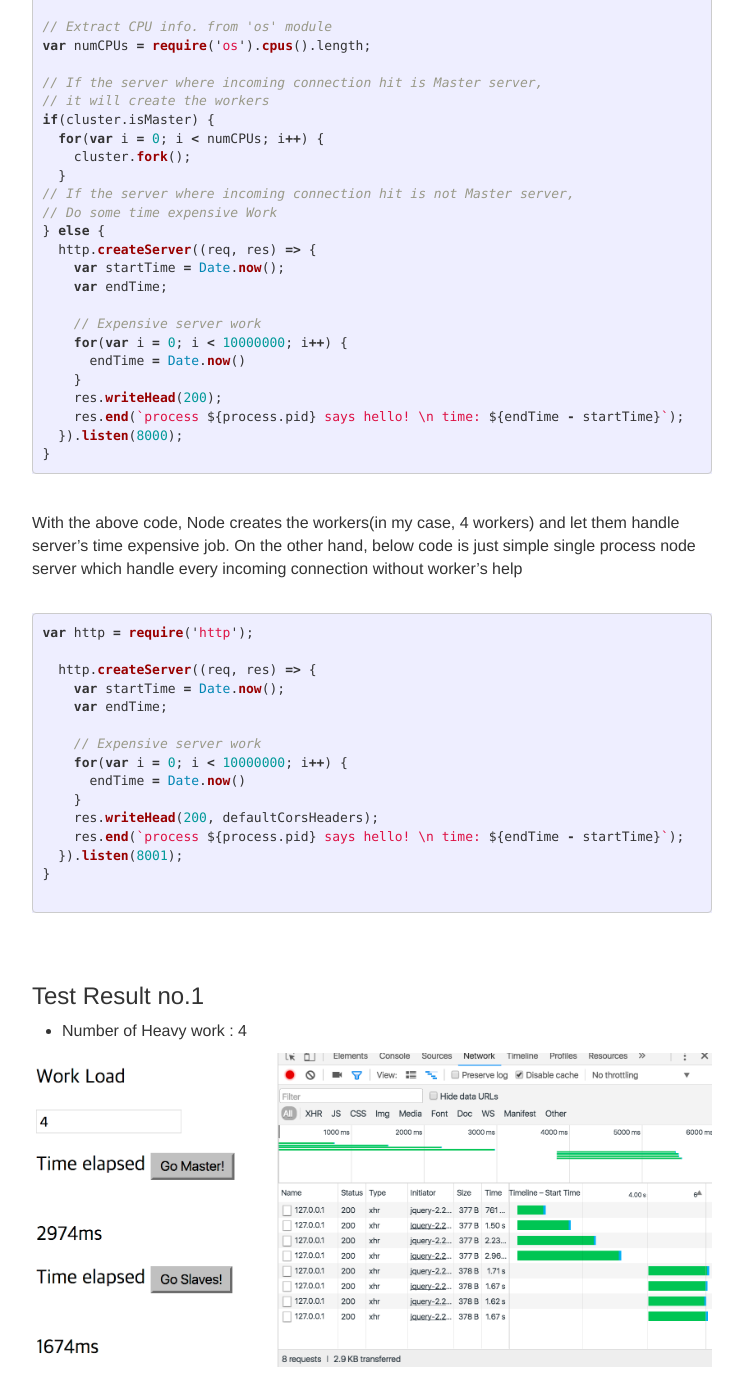
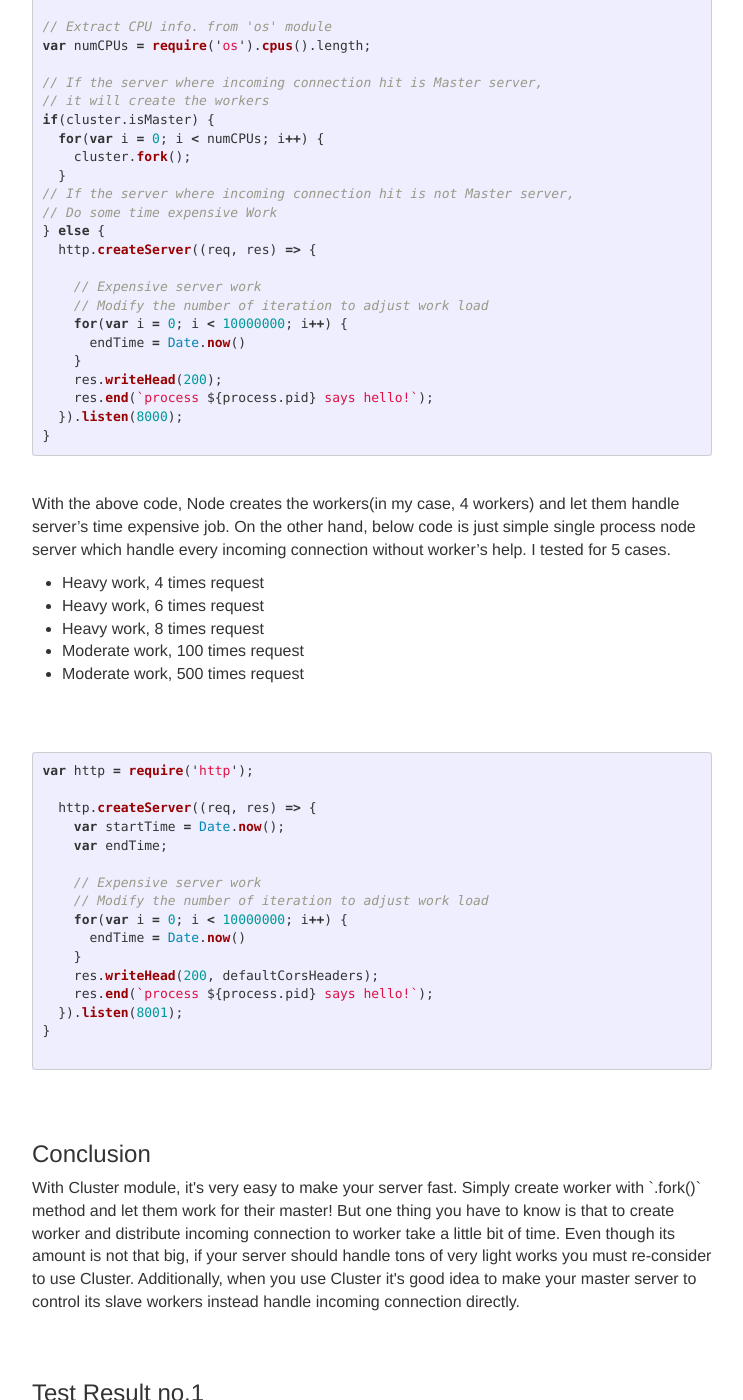
Before and after one commit to echo304/echo304.github.io, a Jekyll site: the page built from _posts/2016-05-17-Cluster.MD, in a window 1280 px wide and 1400 px high, scrolled down 1623 px. Shown: the whole window, without its empty margins (268-1011 px from the left). Built offline with Jekyll 4.4.1, drawn with Linux system fonts in a browser that asks for light colours; nearby versions of some CDN libraries.

Commit message:
add post

````diff
--- a/_posts/2016-05-17-Cluster.MD
+++ b/_posts/2016-05-17-Cluster.MD
@@ -73,20 +73,27 @@ if(cluster.isMaster) {
 // Do some time expensive Work
 } else {
   http.createServer((req, res) => {
-    var startTime = Date.now();
-    var endTime;
 
     // Expensive server work
+    // Modify the number of iteration to adjust work load
     for(var i = 0; i < 10000000; i++) {
       endTime = Date.now()
     }
     res.writeHead(200);
-    res.end(`process ${process.pid} says hello! \n time: ${endTime - startTime}`);
+    res.end(`process ${process.pid} says hello!`);
   }).listen(8000);
 }
 ```
 <br>
-With the above code, Node creates the workers(in my case, 4 workers) and let them handle server's time expensive job. On the other hand, below code is just simple single process node server which handle every incoming connection without worker's help
+With the above code, Node creates the workers(in my case, 4 workers) and let them handle server's time expensive job. On the other hand, below code is just simple single process node server which handle every incoming connection without worker's help.
+I tested for 5 cases.
+<ul>
+  <li>Heavy work, 4 times request</li>
+  <li>Heavy work, 6 times request</li>
+  <li>Heavy work, 8 times request</li>
+  <li>Moderate work, 100 times request</li>
+  <li>Moderate work, 500 times request</li>
+</ul>
 <br>
 <br>
 
@@ -98,15 +105,22 @@ var http = require('http');
     var endTime;
 
     // Expensive server work
+    // Modify the number of iteration to adjust work load
     for(var i = 0; i < 10000000; i++) {
       endTime = Date.now()
     }
     res.writeHead(200, defaultCorsHeaders);
-    res.end(`process ${process.pid} says hello! \n time: ${endTime - startTime}`);
+    res.end(`process ${process.pid} says hello!`);
   }).listen(8001);
 }
 
 ```
+<br>
+<br>
+<h4>Conclusion</h4>
+<p>
+With Cluster module, it's very easy to make your server fast. Simply create worker with `.fork()` method and let them work for their master! But one thing you have to know is that to create worker and distribute incoming connection to worker take a little bit of time. Even though its amount is not that big, if your server should handle tons of very light works you must re-consider to use Cluster. Additionally, when you use Cluster it's good idea to make your master server to control its slave workers instead handle incoming connection directly.
+</p>
 <br>
 <br>
 <h4>Test Result no.1</h4>
````
